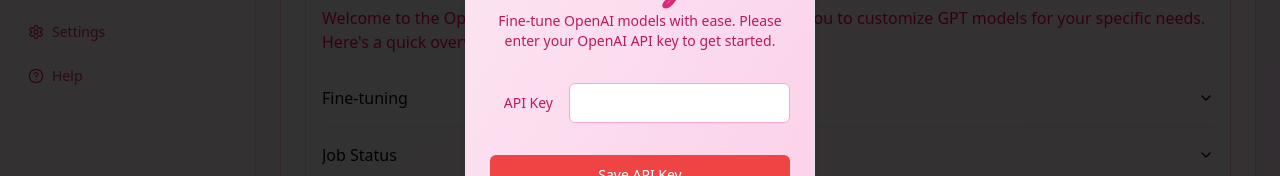
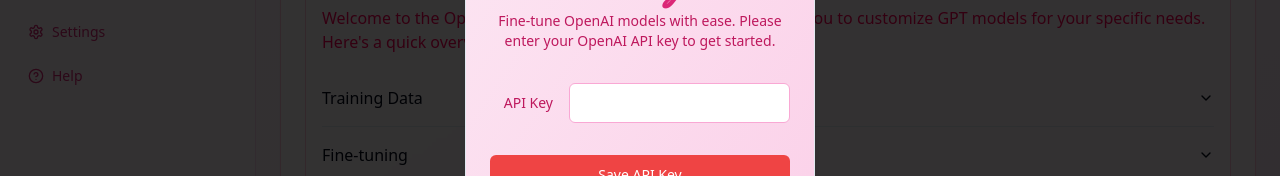
Before and after one commit to ruvnet/strawberry-phi, a Vue app: page /help in a window 1280 px wide. Shown: the part 320-496 px from the top of the page. Built offline with nearby package versions, Linux system fonts and the light colour scheme.

Commit message:
Update Help Documentation
Add instructions for using the Training Data feature in the Help section to assist users in generating and managing training data effectively.
[skip gpt_engineer]

```diff
--- a/src/components/HelpOverview.jsx
+++ b/src/components/HelpOverview.jsx
@@ -9,6 +9,17 @@ const HelpOverview = () => {
         Welcome to the OpenAI Fine-tuning application. This tool allows you to customize GPT models for your specific needs. Here's a quick overview of the main features:
       </p>
       <Accordion type="single" collapsible className="w-full">
+        <AccordionItem value="training-data">
+          <AccordionTrigger>Training Data</AccordionTrigger>
+          <AccordionContent>
+            <ul className="list-disc list-inside space-y-2 text-strawberry-600">
+              <li>Generate synthetic training data for fine-tuning your models.</li>
+              <li>Customize parameters like number of examples, temperature, and max tokens.</li>
+              <li>Review, edit, and save generated data for use in fine-tuning jobs.</li>
+              <li>Download generated data as a JSONL file or save to local storage.</li>
+            </ul>
+          </AccordionContent>
+        </AccordionItem>
         <AccordionItem value="fine-tuning">
           <AccordionTrigger>Fine-tuning</AccordionTrigger>
           <AccordionContent>
```
